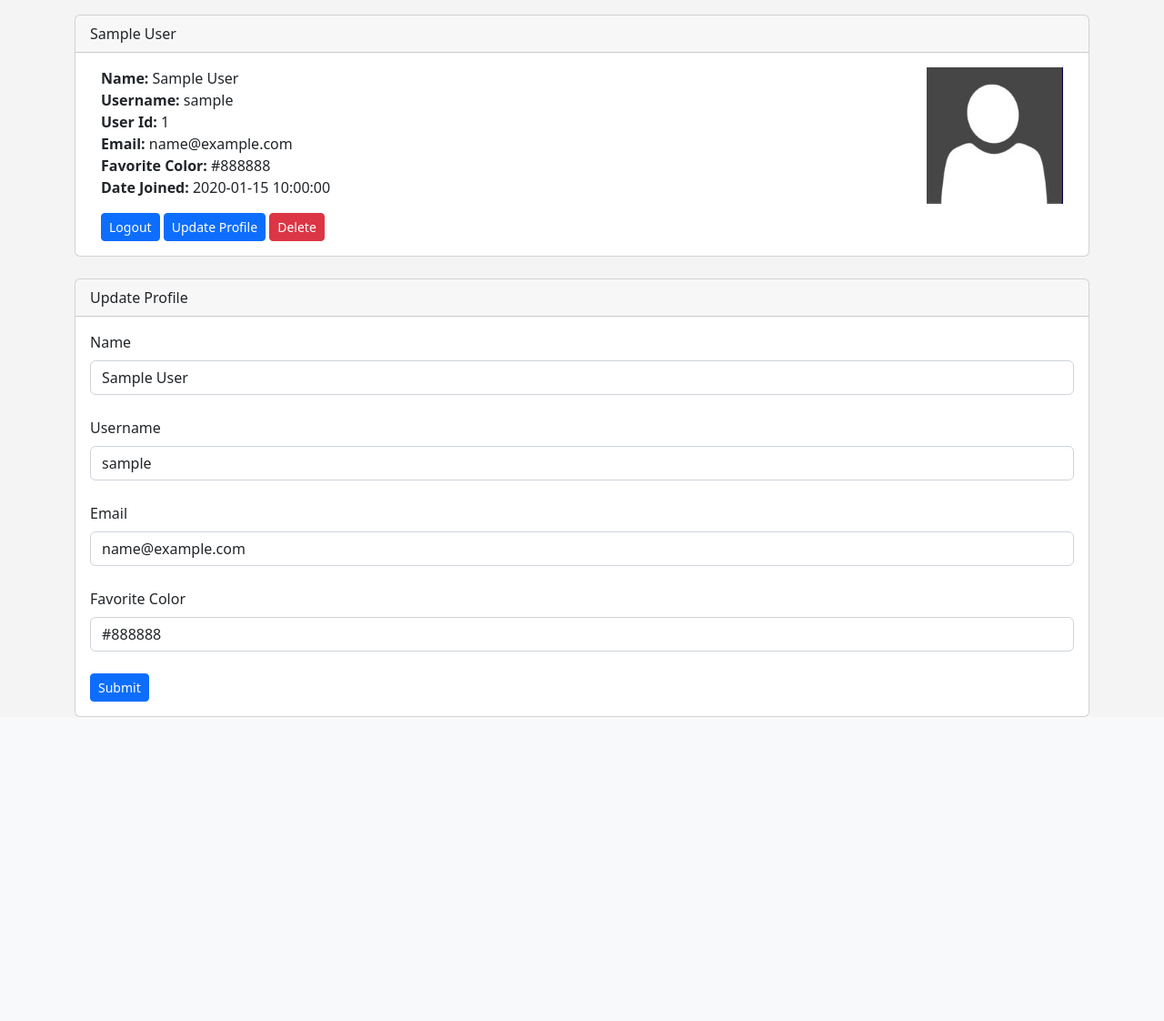
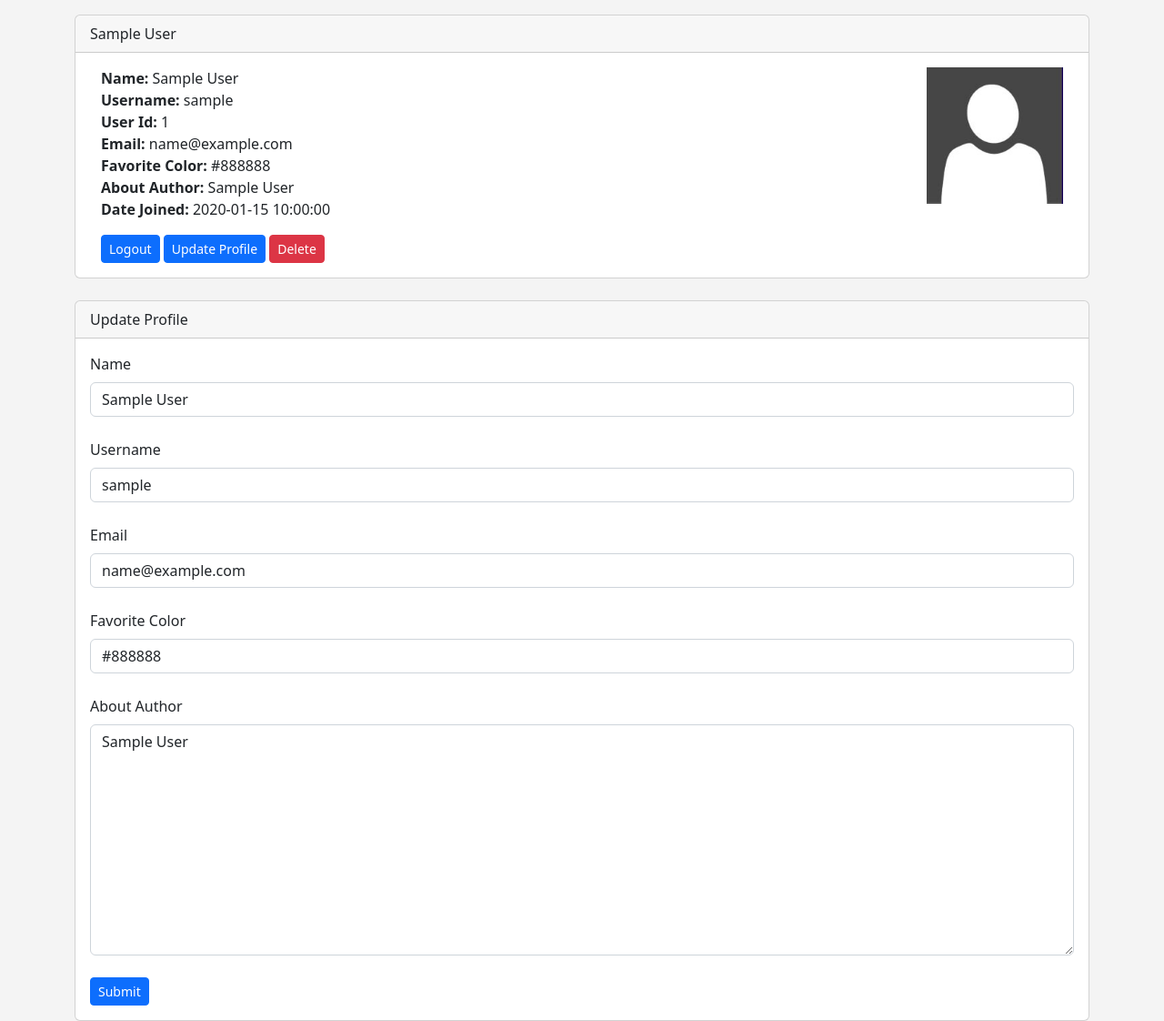
Before and after one commit to KQuiggins/flask_app, a Flask app: page /dashboard in a window 1280 px wide. Shown: the part 134-1256 px from the top of the page at 91% size. Before the commit the page ends 922 px from the top, so only its background shows below. Run offline with Flask 2, Linux system fonts and the light colour scheme; a user stored in the database is signed in; tables that the repository leaves empty hold one stand-in row (values such as "Sample post"); some libraries are stand-ins or nearby versions.

Commit message:
added about author section

```diff
--- a/app.py
+++ b/app.py
@@ -3,6 +3,7 @@ from flask_sqlalchemy import SQLAlchemy
 from flask_migrate import Migrate
 from datetime import datetime
 from flask_ckeditor import CKEditor
+from sqlalchemy import true
 from werkzeug.security import generate_password_hash, check_password_hash
 from flask_login import LoginManager, UserMixin, login_user, login_required, logout_user, current_user
 from web_forms import LoginForm, PostForm, NameForm, PasswordForm, UserForm, SearchForm
@@ -46,6 +47,7 @@ class User(db.Model, UserMixin):
     name = db.Column(db.String(50), nullable=False)
     email = db.Column(db.String(200), nullable=False, unique=True)
     favorite_color = db.Column(db.String(50))
+    about_author = db.Column(db.Text(500), nullable=True)
     date_added = db.Column(db.DateTime, nullable=False,
                            default=datetime.utcnow)
     password_hash = db.Column(db.String(120))
@@ -125,6 +127,7 @@ def dashboard():
         name_to_update.email = request.form['email']
         name_to_update.favorite_color = request.form['favorite_color']
         name_to_update.username = request.form['username']
+        name_to_update.about_author = request.form['about_author']
         try:
             db.session.commit()
             flash('User Updated Successfully')
--- a/templates/dashboard.html
+++ b/templates/dashboard.html
@@ -33,6 +33,8 @@
                 <strong>User Id:</strong>&nbsp;{{current_user.id}}<br>
                 <strong>Email:</strong>&nbsp;{{current_user.email}}<br>
                 <strong>Favorite Color:</strong>&nbsp;{{current_user.favorite_color}}<br>
+                <strong>About Author:</strong>&nbsp;{{current_user.about_author}}<br>
+
                 <strong>Date Joined:</strong>&nbsp;{{current_user.date_added}}<br>
               </p>
               <a href="{{url_for('logout')}}" class="btn btn-primary btn-sm">Logout</a>
@@ -79,6 +81,12 @@
 
               {{form.favorite_color(class="form-control", value=name_to_update.favorite_color)}}
               <br>
+              {{form.about_author.label(class="form-label")}}
+
+
+
+              <textarea name="about_author" class="form-control" id="about_author" cols="30" rows="10">{{name_to_update.about_author}}</textarea>
+              <br>
               {{form.submit(class="btn btn-primary btn-sm")}}
 
 
--- a/templates/posts.html
+++ b/templates/posts.html
@@ -21,6 +21,9 @@
     {{post.slug}}<br>
     {{post.date_posted}}<br>
     {{post.content | safe }}<br><br>
+    {% if post.poster.about_author %}
+    {{post.poster.about_author}}
+    {% endif %}
 
 </div>
 <a href="{{url_for('post')}}" class="btn btn-outline-primary btn-sm">Back to Blog Post</a><br>
--- a/web_forms.py
+++ b/web_forms.py
@@ -1,5 +1,5 @@
 from flask_wtf import FlaskForm
-from wtforms import StringField, SubmitField, PasswordField, BooleanField, ValidationError
+from wtforms import StringField, SubmitField, PasswordField, BooleanField,ValidationError, TextAreaField
 from wtforms.validators import DataRequired, Length, EqualTo
 from wtforms.widgets import TextArea
 from flask_ckeditor import CKEditorField
@@ -42,6 +42,7 @@ class UserForm(FlaskForm):
     email = StringField('Email', validators=[DataRequired()])
     username = StringField('Username', validators=[DataRequired()])
     favorite_color = StringField('Favorite Color')
+    about_author = TextAreaField('About Author')
     password_hash = PasswordField('Password', validators=[DataRequired(), EqualTo(
         'password_hash2', message='Passwords must match')])
     password_hash2 = PasswordField(
```
